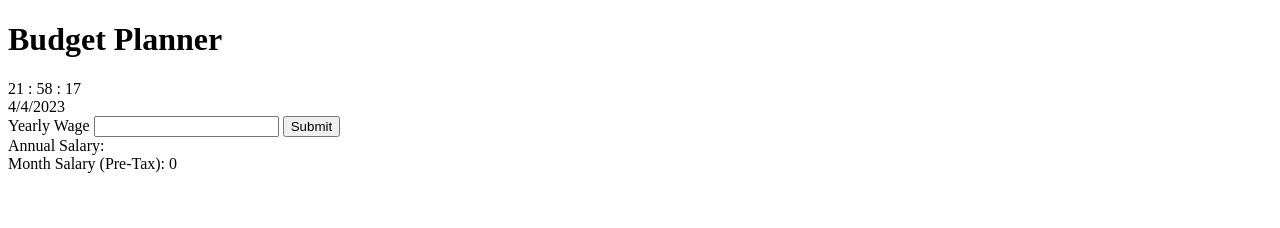
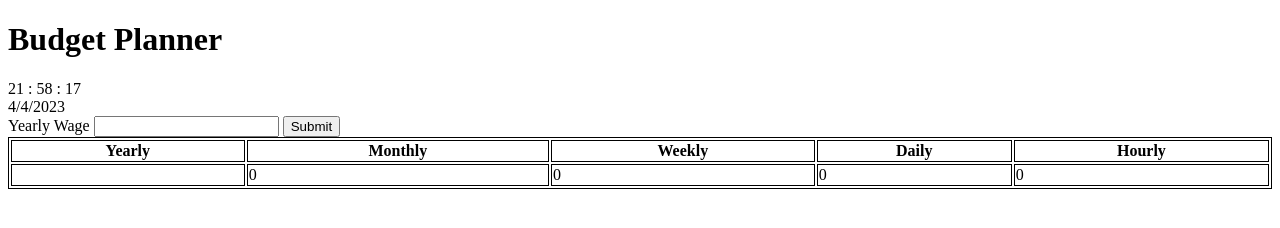
Before and after one commit to AlexHankey/BudgetPlanner, a plain HTML site: page index.html in a window 1280 px wide. Drawn offline with Linux system fonts and the light colour scheme.

Commit message:
Nothing works and i want to quit :/

```diff
--- a/index.html
+++ b/index.html
@@ -7,6 +7,11 @@
     <link rel="stylesheet" href="styles/styles.css">
     <title>Budget Planner</title>
 </head>
+<style>
+table, th, td {
+    border:1px solid black;
+  }
+  </style>
 <body>
 
     <h1>Budget Planner</h1>
@@ -17,12 +22,30 @@
 
     <label for="yearlyWage_Input">Yearly Wage</label>
     <input id="yearlyWage_Input" type="number" />
-    <button type="button" onclick="outputValues()">Submit</button>
+    <button type="button" onclick="displayTableContents()">Submit</button>
 
 
     <div id="output-yearly"></div>
     <div id="output-monthly"></div>
 
+
+    <table style="width:100%">
+        <tr>
+            <th>Yearly</th>
+            <th>Monthly</th>
+            <th>Weekly</th>
+            <th>Daily</th>
+            <th>Hourly</th>
+        </tr>
+        <tr>
+            <td id="Yearly"></td>
+            <td id="Monthly"></td>
+            <td id="Weekly"></td>
+            <td id="Daily"></td>
+            <td id="Hourly"></td>
+        </tr>
+    </table>
+
 </body>
 <script src="javascript/app.js"></script>
 </html>
--- a/javascript/app.js
+++ b/javascript/app.js
@@ -8,21 +8,38 @@ function getTime(){
     var time = today.getHours() + " : " + today.getMinutes() + " : " + today.getSeconds();
     document.getElementById("clock").innerHTML = time;
 }
-function getYearlyWageValue(){
-    var value = document.getElementById("yearlyWage_Input").value;
-    document.getElementById("output-yearly").innerHTML = "Annual Salary: " + value;
+
+// Table calculations
+var v = document.getElementById("yearlyWage_Input").value;
+function getYearlyWageValue(val){
+    document.getElementById("Yearly").innerHTML = val;
 }
-function calculateMonthly_preTax(){
-    var value = document.getElementById("yearlyWage_Input").value / 12;
-    document.getElementById("output-monthly").innerHTML = "Month Salary (Pre-Tax): " + value
+function getMonthlyWageValue(val){
+    var monthlyValue = val / 12;
+    document.getElementById("Monthly").innerHTML = monthlyValue;
+}
+function getWeeklyWageValue(val){
+    var weeklyValue = (val * 12) / 52;
+    document.getElementById("Weekly").innerHTML = weeklyValue;
+}
+function getDailyWageValue(val){
+    var dailyValue = val / 5;
+    document.getElementById("Daily").innerHTML = dailyValue;
+}
+function getHourlyWageValue(val){
+    var hourlyValue = val / 8;
+    document.getElementById("Hourly").innerHTML = hourlyValue;
 }
 
+function displayTableContents(v){
+    var userInputValue = v
+    getYearlyWageValue(userInputValue);
+    getMonthlyWageValue(userInputValue);
+    getWeeklyWageValue(userInputValue);
+    getDailyWageValue(userInputValue);
+    getHourlyWageValue(userInputValue);
+}
 
 getTime();
 getDate();
-
-function outputValues(){
-    getYearlyWageValue();
-    calculateMonthly_preTax();
-}
-outputValues();
+displayTableContents(v);
```
